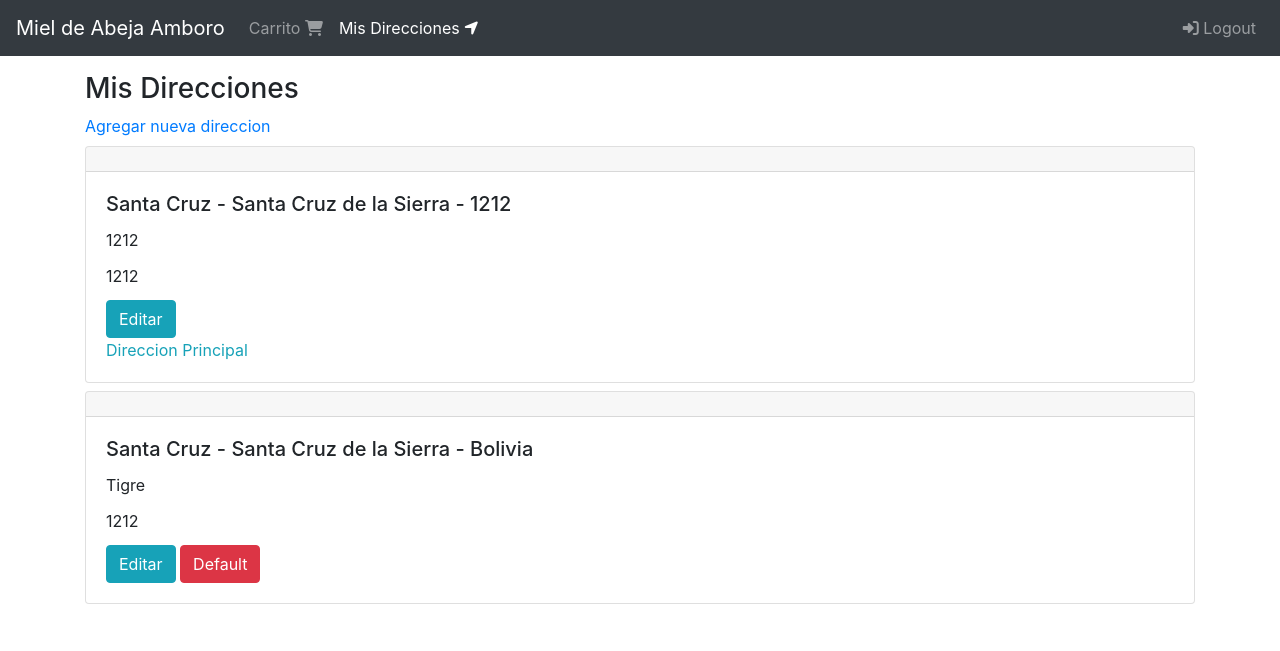
After one commit to JohannQuispe/ecommerce, a Django app: page /direcciones/ in a window 1280 px wide. The commit adds this page. Shown: the top 651 px of the page. Run offline with Django 3.2, Linux system fonts and the light colour scheme; a user stored in the database is signed in; data comes from the database, SQL or seed files in the repository; both versions use the stored data as it was after the commit; some libraries are stand-ins or nearby versions.

Commit message:
edditing directions

```diff
--- a/amboro_store/urls.py
+++ b/amboro_store/urls.py
@@ -18,7 +18,8 @@ urlpatterns = [
     path('admin/', admin.site.urls),
     path('productos/', include('products.urls')),
     path('carrito/', include('carts.urls')),
-    path('orden', include('orders.urls')),
+    path('orden/', include('orders.urls')),
+    path('direcciones/', include('shipping_addresses.urls')),
 
 ]
 
--- a/shipping_addresses/models.py
+++ b/shipping_addresses/models.py
@@ -16,3 +16,7 @@ class ShippingAddress(models.Model):
 
     def __str__(self):
         return self.postal_code
+
+    @property
+    def address(self):
+        return '{} - {} - {}'.format(self.city, self.state, self.country)
--- /dev/null
+++ b/shipping_addresses/templates/shipping_addresses/shipping_addresses.html
@@ -0,0 +1,17 @@
+{% extends 'base.html' %}
+
+{% block content %}
+  <div class="col">
+    <div class="h3">
+      Mis Direcciones
+    </div>
+    <a href="{% url 'shipping_addresses:create' %}">Agregar nueva direccion</a>
+    <div class="mt-2 mb-5">
+      {% for shipping_address in object_list %}
+        <div class="mt-2">
+          {% include 'shipping_addresses/snippets/shipping_address.html'%}
+        </div>
+      {% endfor %}
+    </div>
+  </div>
+{% endblock %}
--- /dev/null
+++ b/shipping_addresses/templates/shipping_addresses/snippets/shipping_address.html
@@ -0,0 +1,23 @@
+<div class="card">
+  <h5 class="card-header"></h5>
+  <div class="card-body">
+    <h5 class="card-title">{{ shipping_address.address}}</h5>
+    <div class="card-title">
+      {{ shipping_address.reference }}
+    </div>
+    <div class="card-title">
+      {{ shipping_address.postal_code }}
+    </div>
+    <div class="mt-2">
+      <a href="#" class="btn btn-info">Editar</a>
+      {% if shipping_address.default %}
+        <div class="text-info">
+          Direccion Principal
+        </div>
+      {% else %}
+        <a href="#" class="btn btn-danger">Default</a>
+
+      {% endif %}
+    </div>
+  </div>
+</div>
--- /dev/null
+++ b/shipping_addresses/urls.py
@@ -0,0 +1,10 @@
+from django.urls import path
+
+from . import views
+
+app_name = 'shipping_addresses'
+
+urlpatterns = [
+    path('', views.ShippingAddressListView.as_view(), name='shipping_addresses'),
+    path('nuevo', views.create, name='create')
+]
--- a/shipping_addresses/views.py
+++ b/shipping_addresses/views.py
@@ -1,3 +1,36 @@
+from django.contrib import messages
 from django.shortcuts import render
+from django.shortcuts import redirect
+from django.views.generic import ListView
+from django.contrib.auth.decorators import login_required
+from django.contrib.auth.mixins import LoginRequiredMixin
 
+from .models import ShippingAddress
+from .forms import ShippingAddressForm
 # Create your views here.
+class ShippingAddressListView(LoginRequiredMixin, ListView):
+    login_url = 'login'
+    model = ShippingAddress
+    template_name = 'shipping_addresses/shipping_addresses.html'
+
+    def get_queryset(self):
+        return ShippingAddress.objects.filter(user=self.request.user).order_by('-default')
+
+@login_required(login_url='login')
+def create(request):
+    form = ShippingAddressForm(request.POST or None)
+
+    if request.method == 'POST' and form.is_valid():
+        shipping_address = form.save(commit=False)
+        shipping_address.user = request.user
+        shipping_address.default = not ShippingAddress.objects.filter(user=request.user).exists()
+
+        shipping_address.save()
+
+        messages.success(request, 'Direccion creada exitosamente')
+        return redirect('shipping_addresses:shipping_addresses')
+
+
+    return render(request, 'shipping_addresses/create.html',{
+        'form':form
+    })
--- a/templates/navbar.html
+++ b/templates/navbar.html
@@ -1,6 +1,7 @@
   {% url 'login ' as login %}
   {% url 'register ' as register %}
   {% url 'carts:cart' as cart %}
+  {% url 'shipping_addresses:shipping_addresses' as shipping_addresses %}
 
   <nav class="navbar navbar-expand-md bg-dark navbar-dark">
     <a href="{% url 'index' %}"class="navbar-brand">Miel de Abeja Amboro</a>
@@ -15,6 +16,14 @@
             Carrito <span class="fas fa-shopping-cart"></span>
           </a>
         </li>
+        {% if user.is_authenticated %}
+          <li class= "nav-item {% if request.path == shipping_addresses  %}active{%endif%}">
+            <a class="nav-link" href="{{ shipping_addresses }}">
+              Mis Direcciones <span class="fas fa-location-arrow"></span>
+            </a>
+          </li>
+        {% endif %}
+
 
       </ul>
       <ul class="nav navbar-nav ml-auto">
```
Also changed, not shown: shipping_addresses/forms.py (added, +51 -0 lines), shipping_addresses/templates/shipping_addresses/create.html (added, +12 -0 lines), shipping_addresses/templates/shipping_addresses/snippets/form.html (added, +20 -0 lines), db.sqlite3.
